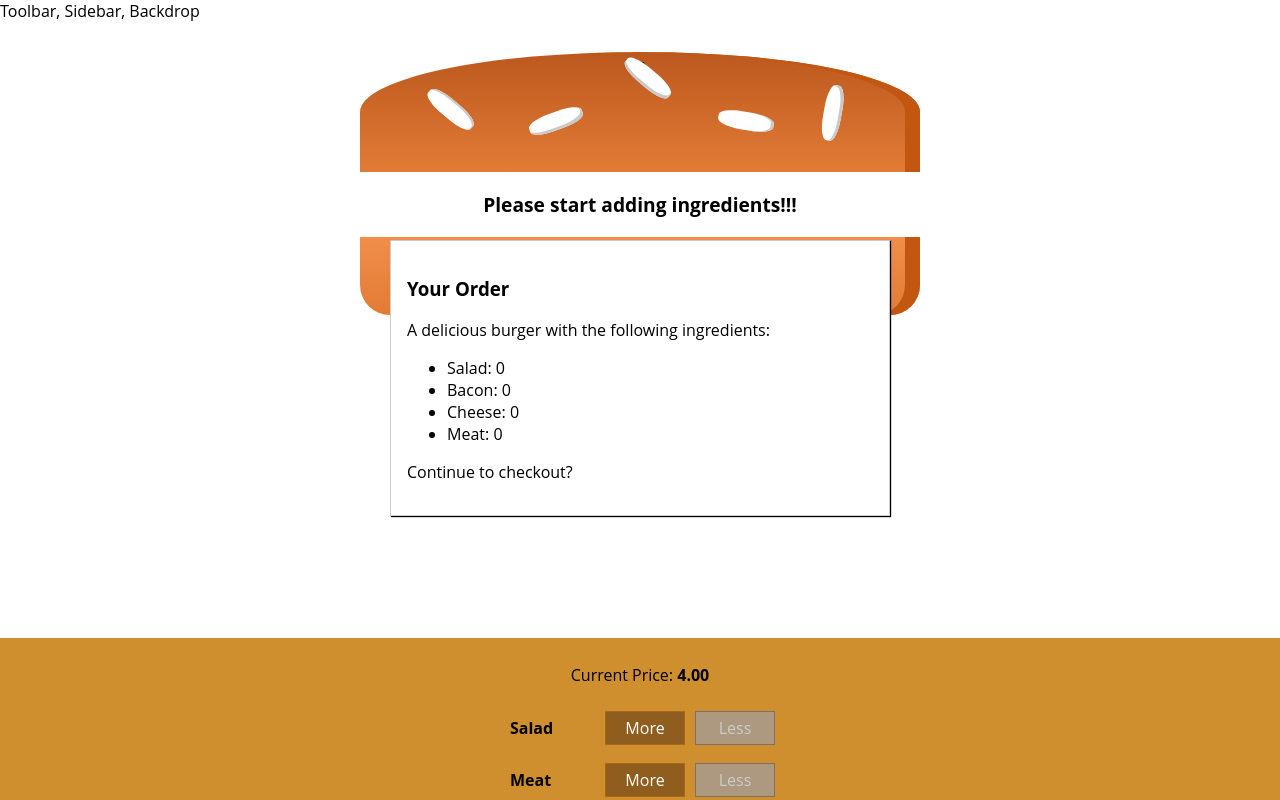
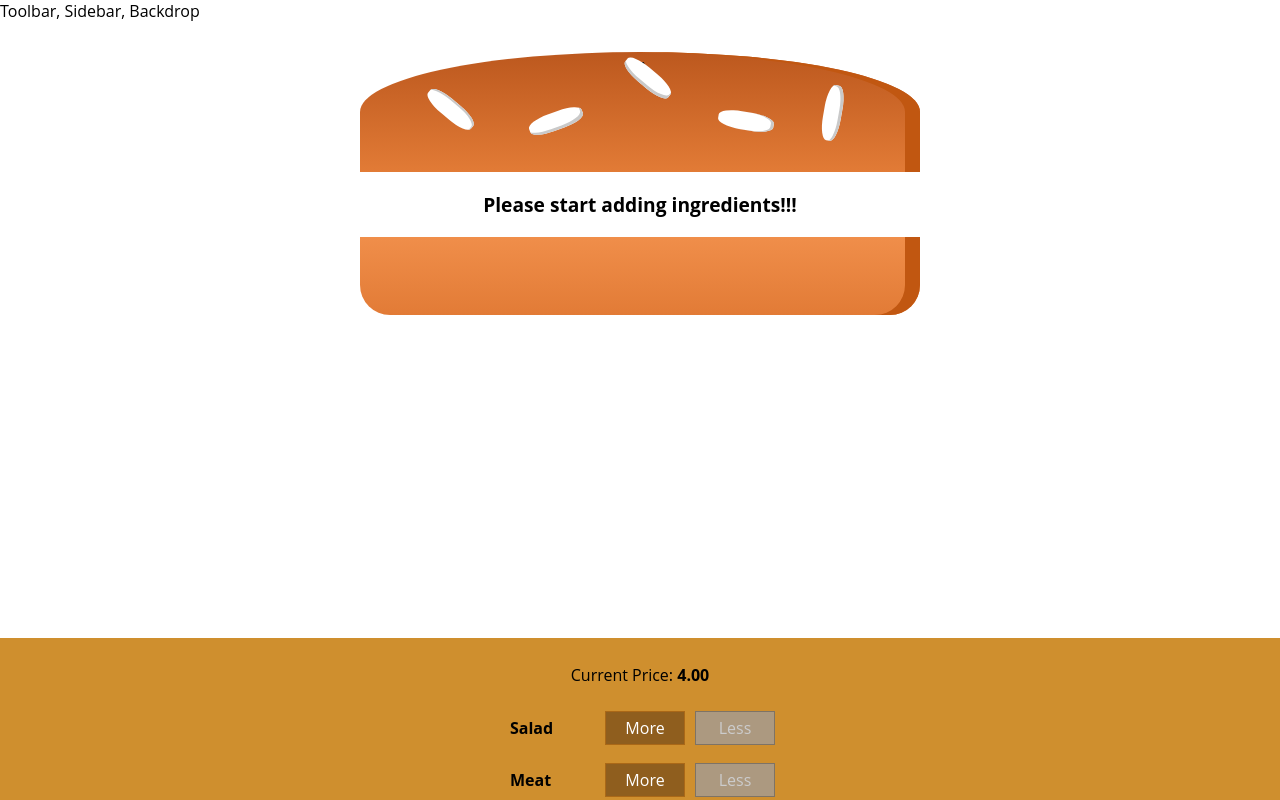
Before and after one commit to shrey131/burger-builder, a React app in the folder burger-builder/: page / in a window 1280 px wide. Shown: the top 800 px of the page. Built offline with nearby package versions, Linux system fonts and the light colour scheme.

Commit message:
populated the modal with dynamic data and added some sliding animation to it

```diff
--- a/burger-builder/src/components/Burger/BuildControls/BuildControls.js
+++ b/burger-builder/src/components/Burger/BuildControls/BuildControls.js
@@ -22,8 +22,8 @@
     ))}
     <button
       className={classes.OrderButton}
-      disabled={!props.purchasable}>ORDER NOW</button>
-
+      disabled={!props.purchasable}
+      onClick={props.ordered}>ORDER NOW</button>
   </div>
 );
 
--- a/burger-builder/src/components/UI/Modal/Modal.js
+++ b/burger-builder/src/components/UI/Modal/Modal.js
@@ -2,8 +2,13 @@
 import classes from './Modal.css';
 
 const modal = (props) => (
-  <div className={classes.Modal}>
-    {props.children}
+  <div
+    className={classes.Modal}
+    style={{
+      transform: props.show ? 'translateY(0)' : 'translateY(-100vh)',
+      opacity: props.show ? '1' : '0'
+    }}>
+      {props.children}
   </div>
 );
 
--- a/burger-builder/src/containers/BurgerBuilder/BurgerBuilder.js
+++ b/burger-builder/src/containers/BurgerBuilder/BurgerBuilder.js
@@ -21,7 +21,8 @@
       meat: 0
     },
     totalPrice: 4,
-    purchasable: false
+    purchasable: false,
+    purchasing: false
   }
   updatePurchaseState(ingredients) {
     const sum = Object.keys(ingredients)
@@ -65,6 +66,10 @@
     this.updatePurchaseState(updatedIngredients);
   }
 
+  purchaseHandler = () => {
+    this.setState({ purchasing: true});
+  }
+
   render(){
     const disabledInfo = {
       ...this.state.ingredients
@@ -74,14 +79,17 @@
     }
     return(
       <Aux>
-        <Modal><OrderSummary ingredients={this.state.ingredients}/></Modal>
+        <Modal show={this.state.purchasing}>
+          <OrderSummary ingredients={this.state.ingredients}/>
+        </Modal>
         <Burger ingredients={this.state.ingredients}/>
         <BuildControls
           ingredientAdded={this.addIngredientHandler}
           ingredientRemoved={this.removeIngredientHandler}
           disabled={disabledInfo}
           purchasable={this.state.purchasable}
-          price={this.state.totalPrice}/>
+          price={this.state.totalPrice}
+          ordered={this.purchaseHandler}/>
       </Aux>
     );
   }
```
